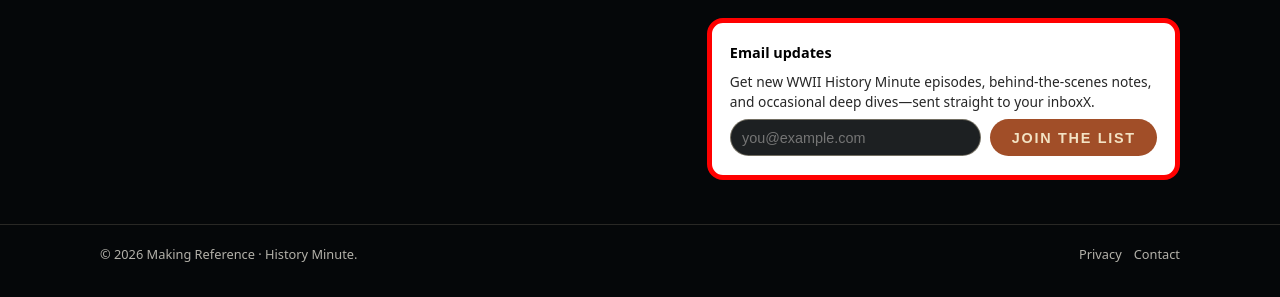
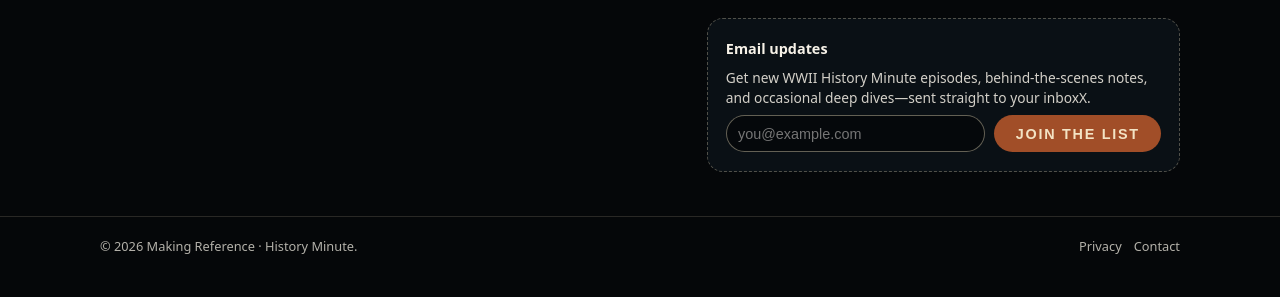
Before and after one commit to makingreference/makingreference.github.io, a plain HTML site: page index.html in a window 1280 px wide. Shown: the part 2095-2392 px from the top of the page. Drawn offline with Linux system fonts and the light colour scheme.

Commit message:
Update index.html

```diff
--- a/index.html
+++ b/index.html
@@ -355,14 +355,13 @@
       opacity: 0.8;
     }
 
-.subscribe {
-  margin-top: 1.5rem;
-  border-radius: 1rem;
-  border: 5px solid red;
-  padding: 1.2rem 1.1rem;
-  background: white;
-  color: black;
-}
+    .subscribe {
+      margin-top: 1.5rem;
+      border-radius: 1rem;
+      border: 1px dashed rgba(243, 227, 196, 0.3);
+      padding: 1.2rem 1.1rem;
+      background: rgba(12, 18, 24, 0.9);
+    }
 
     .subscribe-label {
       font-size: 0.9rem;
```
